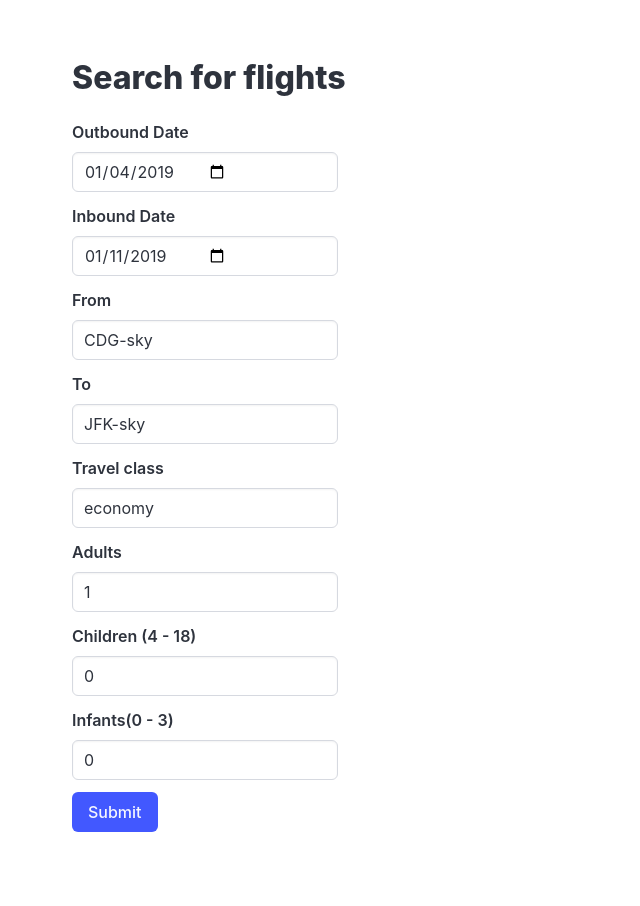
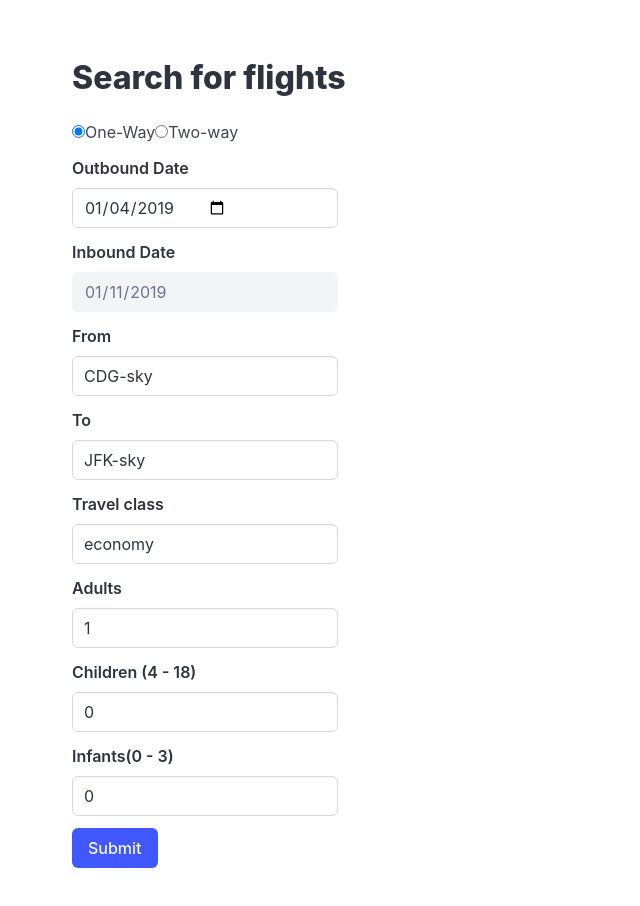
Before and after one commit to vidjul/vidu-travels-react, a React (Create React App) app: page / in a window 1280 px wide. Shown: the part 940-1846 px from the top of the page, without its empty margins (0-640 px from the left). Built offline with nearby package versions, Linux system fonts and the light colour scheme.

Commit message:
feat(client): Add radios

```diff
--- a/src/SearchSection.js
+++ b/src/SearchSection.js
@@ -8,6 +8,7 @@ class SearchSection extends Component {
     constructor(props) {
         super(props)
         this.state = {
+            way: "one_way",
             searchQuery: {
                 "country": "UK",
                 "currency": "GBP",
@@ -24,6 +25,7 @@ class SearchSection extends Component {
             },
             errors: [],
         }
+        this.handleRadio = this.handleRadio.bind(this);
         this.handleChange = this.handleChange.bind(this);
         this.onSubmit = this.onSubmit.bind(this);
     }
@@ -34,6 +36,10 @@ class SearchSection extends Component {
         };
         searchQuery[event.target.name] = event.target.value;
         this.setState({ searchQuery });
+    }
+
+    handleRadio(event) {
+        this.setState({[event.target.name]: event.target.value});
     }
 
     onSubmit(event) {
@@ -56,58 +62,70 @@ class SearchSection extends Component {
                     <div className="columns">
                         <div className="column is-one-quarter">
                             <div className="field">
+                                <div className="control">
+                                    <label className="radio">
+                                        <input type="radio" name="way" value="one_way" checked={this.state.way === "one_way"} onChange={this.handleRadio} />
+                                         One-Way
+                                    </label>
+                                    <label className="radio">
+                                        <input type="radio" name="way" value="two_way" checked={this.state.way === "two_way"} onChange={this.handleRadio} />
+                                         Two-way
+                                    </label>
+                                </div>
+                            </div>
+                            <div className="field">
                                 <label className="label">Outbound Date</label>
                                 <div className="control">
-                                    <input type="date" name="outboundDate" className={classnames('input', {'is-danger': errors.find(err => err.ParameterName === 'OutboundDate')})} value={this.state.searchQuery.outboundDate} onChange={this.handleChange} />
+                                    <input type="date" name="outboundDate" className={classnames('input', { 'is-danger': errors.find(err => err.ParameterName === 'OutboundDate') })} value={this.state.searchQuery.outboundDate} onChange={this.handleChange} />
                                 </div>
                                 {errors.find(err => err.ParameterName === 'OutboundDate') && <p className="help is-danger">{errors.find(err => err.ParameterName === 'OutboundDate').Message}</p>}
                             </div>
                             <div className="field">
                                 <label className="label">Inbound Date</label>
                                 <div className="control">
-                                    <input type="date" name="inboundDate" className={classnames('input', {'is-danger': errors.find(err => err.ParameterName === 'InboundDate')})} value={this.state.searchQuery.inboundDate} onChange={this.handleChange} />
+                                    <input type="date" name="inboundDate" className={classnames('input', { 'is-danger': errors.find(err => err.ParameterName === 'InboundDate') })} value={this.state.searchQuery.inboundDate} onChange={this.handleChange} disabled={this.state.way === "one_way"}  />
                                 </div>
                                 {errors.find(err => err.ParameterName === 'InboundDate') && <p className="help is-danger">{errors.find(err => err.ParameterName === 'InboundDate').Message}</p>}
                             </div>
                             <div className="field">
                                 <label className="label">From</label>
                                 <div className="control">
-                                    <input type="input" name="originPlace" className={classnames('input', {'is-danger': errors.find(err => err.ParameterName === 'OriginPlace')})} value={this.state.searchQuery.originPlace} onChange={this.handleChange} />
+                                    <input type="input" name="originPlace" className={classnames('input', { 'is-danger': errors.find(err => err.ParameterName === 'OriginPlace') })} value={this.state.searchQuery.originPlace} onChange={this.handleChange} />
                                 </div>
                                 {errors.find(err => err.ParameterName === 'OriginPlace') && <p className="help is-danger">{errors.find(err => err.ParameterName === 'OriginPlace').Message}</p>}
                             </div>
                             <div className="field">
                                 <label className="label">To</label>
                                 <div className="control">
-                                    <input type="input" name="destinationPlace" className={classnames('input', {'is-danger': errors.find(err => err.ParameterName === 'DestinationPlace')})} value={this.state.searchQuery.destinationPlace} onChange={this.handleChange} />
+                                    <input type="input" name="destinationPlace" className={classnames('input', { 'is-danger': errors.find(err => err.ParameterName === 'DestinationPlace') })} value={this.state.searchQuery.destinationPlace} onChange={this.handleChange} />
                                 </div>
                                 {errors.find(err => err.ParameterName === 'DestinationPlace') && <p className="help is-danger">{errors.find(err => err.ParameterName === 'DestinationPlace').Message}</p>}
                             </div>
                             <div className="field">
                                 <label className="label">Travel class</label>
                                 <div className="control">
-                                    <input type="input" name="cabinClass" className={classnames('input', {'is-danger': errors.find(err => err.ParameterName === 'CabinClass')})} value={this.state.searchQuery.cabinClass} onChange={this.handleChange} />
+                                    <input type="input" name="cabinClass" className={classnames('input', { 'is-danger': errors.find(err => err.ParameterName === 'CabinClass') })} value={this.state.searchQuery.cabinClass} onChange={this.handleChange} />
                                 </div>
                                 {errors.find(err => err.ParameterName === 'CabinClass') && <p className="help is-danger">{errors.find(err => err.ParameterName === 'CabinClass').Message}</p>}
                             </div>
                             <div className="field">
                                 <label className="label">Adults</label>
                                 <div className="control">
-                                    <input type="number" name="adults" className={classnames('input', {'is-danger': errors.find(err => err.ParameterName === 'Adults')})} value={this.state.searchQuery.adults} onChange={this.handleChange} />
+                                    <input type="number" name="adults" className={classnames('input', { 'is-danger': errors.find(err => err.ParameterName === 'Adults') })} value={this.state.searchQuery.adults} onChange={this.handleChange} />
                                 </div>
                                 {errors.find(err => err.ParameterName === 'Adults') && <p className="help is-danger">{errors.find(err => err.ParameterName === 'Adults').Message}</p>}
                             </div>
                             <div className="field">
                                 <label className="label">Children (4 - 18)</label>
                                 <div className="control">
-                                    <input type="number" name="children" className={classnames('input', {'is-danger': errors.find(err => err.ParameterName === 'Children')})} value={this.state.searchQuery.children} onChange={this.handleChange} />
+                                    <input type="number" name="children" className={classnames('input', { 'is-danger': errors.find(err => err.ParameterName === 'Children') })} value={this.state.searchQuery.children} onChange={this.handleChange} />
                                 </div>
                                 {errors.find(err => err.ParameterName === 'Children') && <p className="help is-danger">{errors.find(err => err.ParameterName === 'Children').Message}</p>}
                             </div>
                             <div className="field">
                                 <label className="label">Infants(0 - 3)</label>
                                 <div className="control">
-                                    <input type="number" name="infants" className={classnames('input', {'is-danger': errors.find(err => err.ParameterName === 'Infants')})} value={this.state.searchQuery.infants} onChange={this.handleChange} />
+                                    <input type="number" name="infants" className={classnames('input', { 'is-danger': errors.find(err => err.ParameterName === 'Infants') })} value={this.state.searchQuery.infants} onChange={this.handleChange} />
                                 </div>
                                 {errors.find(err => err.ParameterName === 'Infants') && <p className="help is-danger">{errors.find(err => err.ParameterName === 'Infants').Message}</p>}
                             </div>
```
